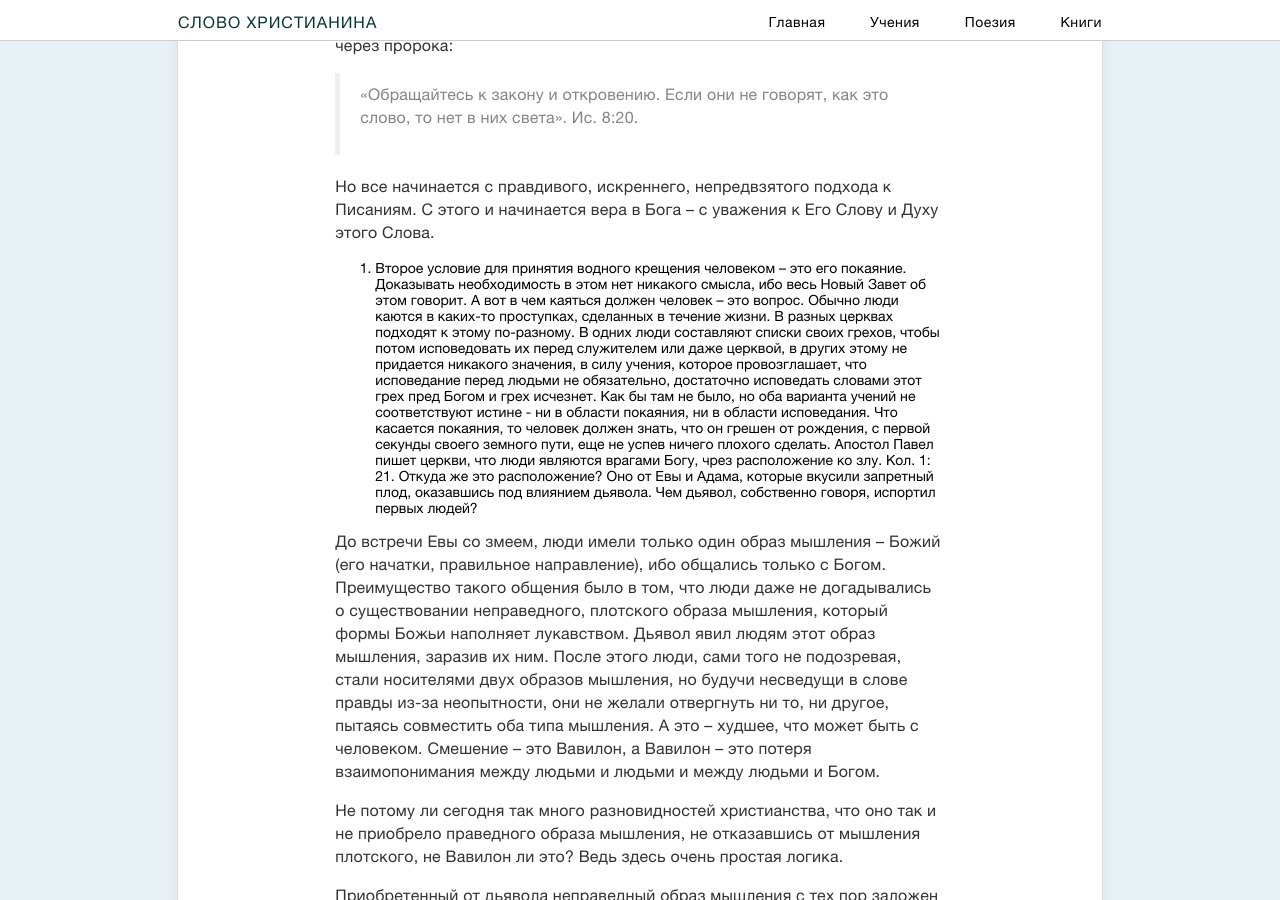
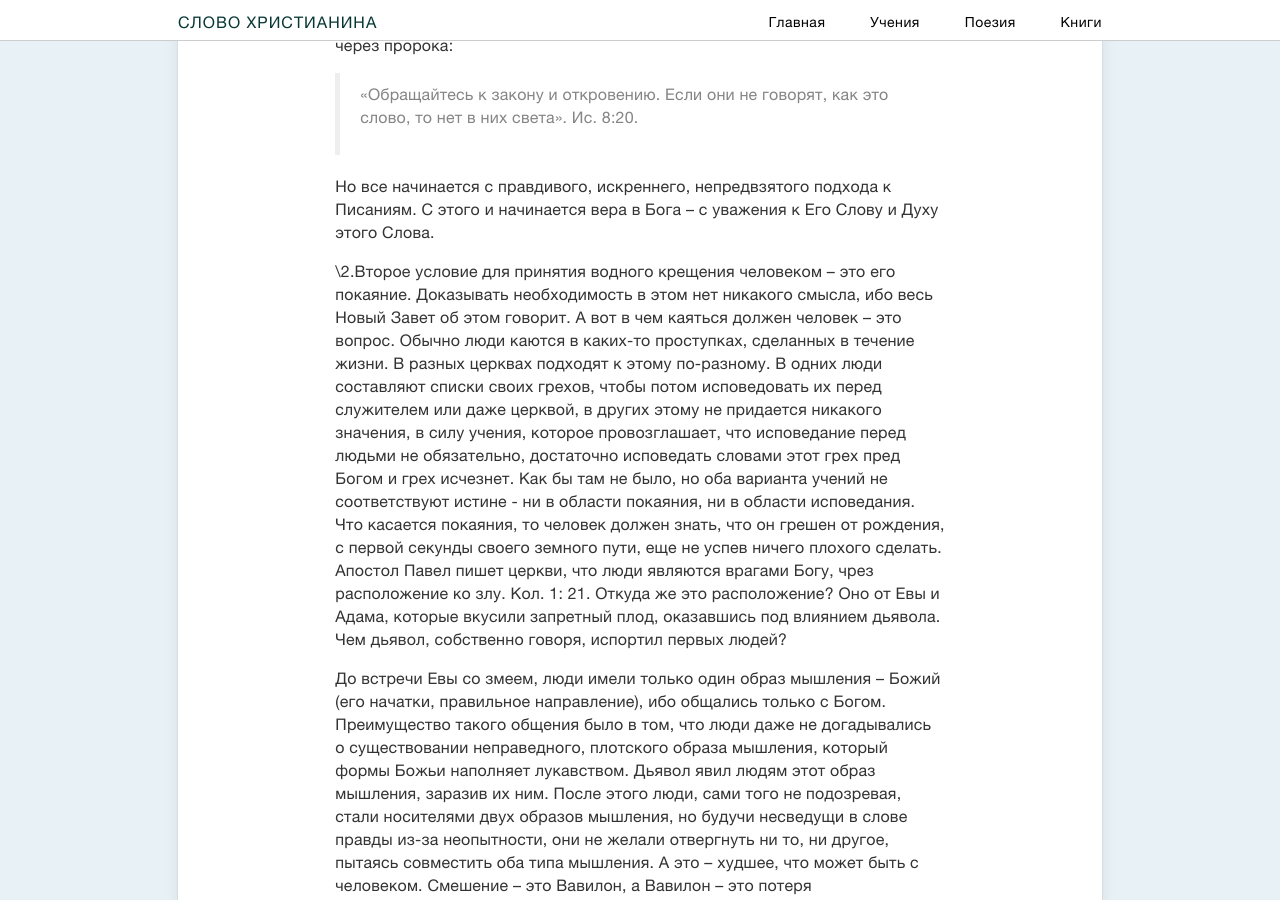
Before and after one commit to slovohrista/slovohrista.github.io, a Jekyll site: the page built from _posts/doctrine/2012-03-10-Vodnoe-kreshhenie-vo-imja-Gospoda-Iisusa-Hrista.md, in a window 1280 px wide and 900 px high, scrolled down 5693 px. Built offline with Jekyll 4.4.1, drawn with Linux system fonts in a browser that asks for light colours; nearby versions of some CDN libraries; comment, search, counter and statistics services are not loaded; some of the changed text lies outside the part shown.

Commit message:
Updated 2012-03-10-Vodnoe-kreshhenie-vo-imja-Gospoda-Iisusa-Hrista.md

```diff
--- a/_posts/doctrine/2012-03-10-Vodnoe-kreshhenie-vo-imja-Gospoda-Iisusa-Hrista.md
+++ b/_posts/doctrine/2012-03-10-Vodnoe-kreshhenie-vo-imja-Gospoda-Iisusa-Hrista.md
@@ -72,7 +72,7 @@
 
 Но все начинается с правдивого, искреннего, непредвзятого подхода к Писаниям. С этого и начинается вера в Бога – с уважения к Его Слову и Духу этого Слова.
 
-2. Второе условие для принятия водного крещения человеком – это его покаяние. Доказывать необходимость в этом нет никакого смысла, ибо весь Новый Завет об этом говорит. А вот в чем каяться должен человек – это вопрос.
+\2.Второе условие для принятия водного крещения человеком – это его покаяние. Доказывать необходимость в этом нет никакого смысла, ибо весь Новый Завет об этом говорит. А вот в чем каяться должен человек – это вопрос.
 Обычно люди каются в каких-то проступках, сделанных в течение жизни. В разных церквах подходят к этому по-разному. В одних люди составляют списки своих грехов, чтобы потом исповедовать их перед служителем или даже церквой, в других этому не придается никакого значения, в силу учения, которое провозглашает, что исповедание перед людьми не обязательно, достаточно исповедать словами этот грех пред Богом и грех исчезнет. Как бы там не было, но оба варианта учений не соответствуют истине - ни в области покаяния, ни в области исповедания.
 Что касается покаяния, то человек должен знать, что он грешен от рождения, с первой секунды своего земного пути, еще не успев ничего плохого сделать. Апостол Павел пишет церкви, что люди являются врагами Богу, чрез расположение ко злу. Кол. 1: 21. Откуда же это расположение? Оно от Евы и Адама, которые вкусили запретный плод, оказавшись под влиянием дьявола. Чем дьявол, собственно говоря, испортил первых людей?
 
@@ -128,7 +128,7 @@
 
 Если человек так понимает вопросы покаяния и исповедания, как это изложено выше, то, конечно же, он выполнил еще одно условие, необходимое для водного крещения. Ибо он в этой области точно будет креститься в Христа-Слово, а не в какого-нибудь Ваала, наряженного во Христа.
 
-3. Исходя из выше написанного о вере в Бога, которая базируется на учении Духа Святого, следующим условием, которое должно состояться в жизни желающего принять водное крещение, заключается в том, что он должен быть ознакомлен со всеми основополагающими (фундаментальными) учениями церкви Христовой. Это учения о вере в Бога, покаянии, крещении водном, крещении Духом Святым, огненном крещении, браках и что с ними связано, единстве духа, десятинах, праведных судах Божьих. Служитель церкви должен предлагать новообращенному не «кота в мешке», а нормальные, полноценные учения, из которых состоит фундамент церкви, кость тела Христа, где углами здания и главой тела должен быть библейский пример Христа. Ибо написано:
+\3.Исходя из выше написанного о вере в Бога, которая базируется на учении Духа Святого, следующим условием, которое должно состояться в жизни желающего принять водное крещение, заключается в том, что он должен быть ознакомлен со всеми основополагающими (фундаментальными) учениями церкви Христовой. Это учения о вере в Бога, покаянии, крещении водном, крещении Духом Святым, огненном крещении, браках и что с ними связано, единстве духа, десятинах, праведных судах Божьих. Служитель церкви должен предлагать новообращенному не «кота в мешке», а нормальные, полноценные учения, из которых состоит фундамент церкви, кость тела Христа, где углами здания и главой тела должен быть библейский пример Христа. Ибо написано:
 
 >«Слова мудрых – как иглы и как вбитые гвозди, и составители их – от единого пастыря. А что сверх всего этого, сын мой, того берегись: составлять много книг – конца не будет, и много читать – утомительно для тела (духовного тела личности, тела Христа (церкви), которое в первичном виде заключается в учении (храме), в котором живет Бог-Дух, авт.). Выслушаем сущность всего…». Екк. 12: 11-13.
 
@@ -138,7 +138,7 @@
 
 Сам новообращенный должен стараться сравнивать то, что ему влагают в уши с тем, что он читает в Писаниях. Да, он только-только подошел к своему духовному рождению, но буквальная форма Христа ему доступна в Писаниях. Если он будет искренен в своем желании угодить Богу, а не себе, то Бог, используя ту информацию из Библии, которая доступна его сознанию, поможет ему увидеть умом достаточно, чтобы сделать правильные выводы в отношении учения и порядков церкви, в которые ему предстоит креститься. Ни в коем случае критериями выбора не должны быть внешние плотские показатели – такие, как красота культового здания, количество людей в церкви, материальное благополучие, песнопения, танцы, прославления, молитвы. Потому что неизвестно на каких основаниях (учениях) все это создано. Главное – это верное учение, которое не противоречит Христу и здравому смыслу, ориентирующимся на Его пример. Каждый новообращенный, если у него все в порядке с мозгами, наблюдая то или иное действие в церкви, на которое дает «добро» священнослужитель, может задать сам себе элементарный вопрос: «А Христос так бы поступил?». Если считаете, что Он так бы не поступил, то задавайте вопросы. Если исчерпывающих и переубеждающих, что это Христос, ответов не получили, лучше с этим служением не связывайтесь. Просите Господа, чтобы Он вас привел в Свою церковь.
 
-4. В силу сложившихся стереотипов в христианской религиозной среде, человек, который хочет принять водное крещение, должен знать, что нельзя принимать его в холодное время года или в условиях, которые ставят под угрозу его здоровье. Почему? Потому что это – искушение Господа.
+\4.В силу сложившихся стереотипов в христианской религиозной среде, человек, который хочет принять водное крещение, должен знать, что нельзя принимать его в холодное время года или в условиях, которые ставят под угрозу его здоровье. Почему? Потому что это – искушение Господа.
 
 В пустыне искушения дьявол поставил Христа на крыло храма и предложил Ему доказать, что Он – Сын Божий. Суть, как мы знаем, заключалась в том, чтобы Христос прыгнул с крыла храма. Если Он Сын Божий, то ангелы не дадут Ему разбиться, но понесут (Пс.90). На это предложение сатаны, которое имело в основании пророческое слово из псалма, Христос сказал:
 
```
